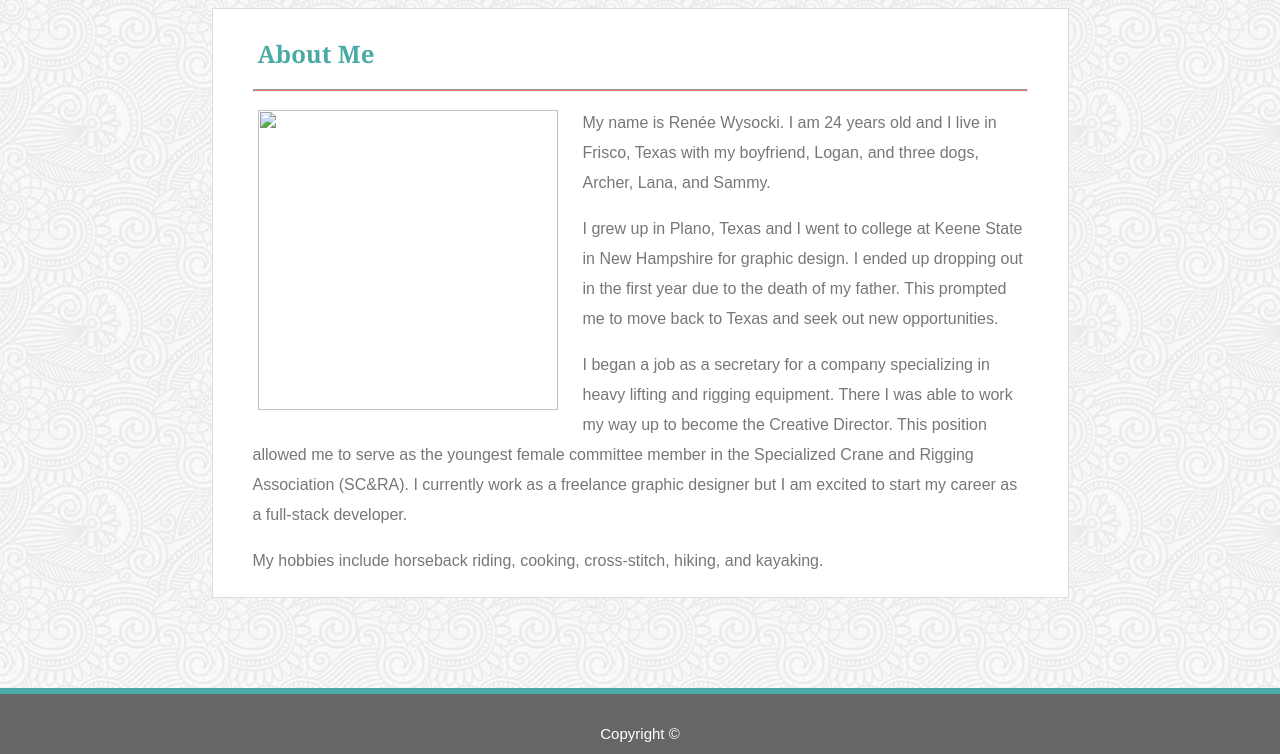
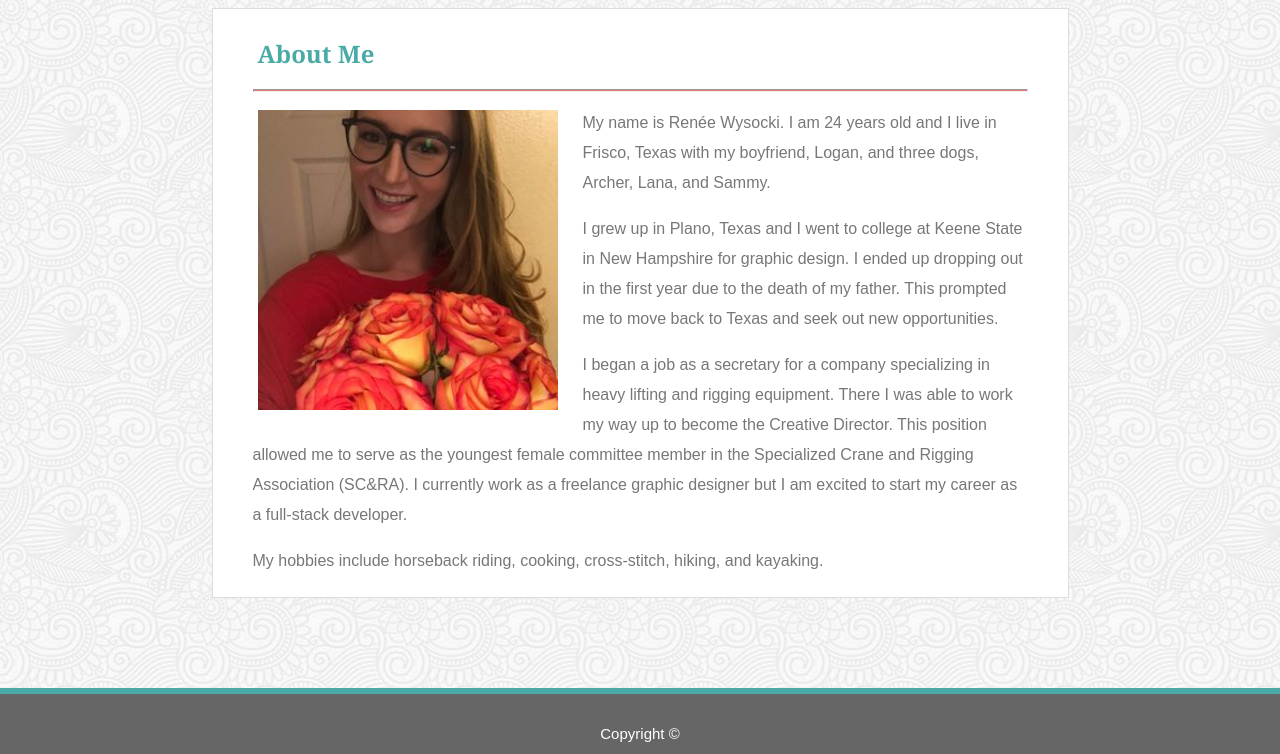
Before and after one commit to reneewysocki/reneewysocki.com, a plain HTML site: page index.html in a window 1280 px wide. Shown: the part 103-857 px from the top of the page. Drawn offline with Linux system fonts and the light colour scheme.

Commit message:
link fixes

```diff
--- a/index.html
+++ b/index.html
@@ -24,7 +24,7 @@
                 <div class="main-content">
                     <h2>About Me</h2>
                     <hr>
-                    <img id="bio-photo" src="assets/images/renee with roses.jpg">
+                    <img id="bio-photo" src="basic-portfolio/assets/images/renee with roses.jpg">
                     <p>My name is Renée Wysocki. I am 24 years old and I live in Frisco, Texas with my boyfriend, Logan, and three dogs, Archer, Lana, and Sammy.
                     <p>I grew up in Plano, Texas and I went to college at Keene State in New Hampshire for graphic design.
                         I ended up dropping out in the first year due to the death of my father.
```
